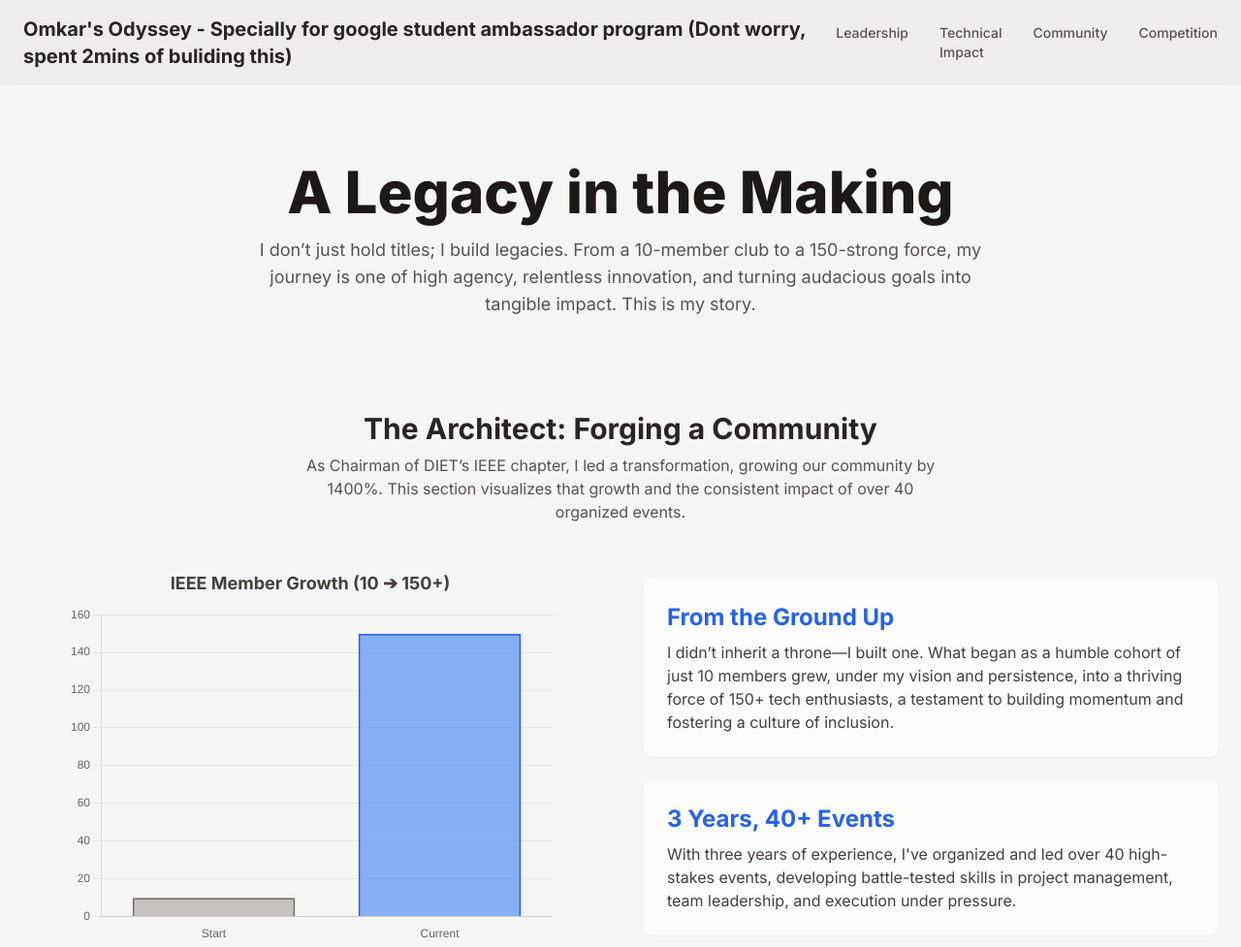
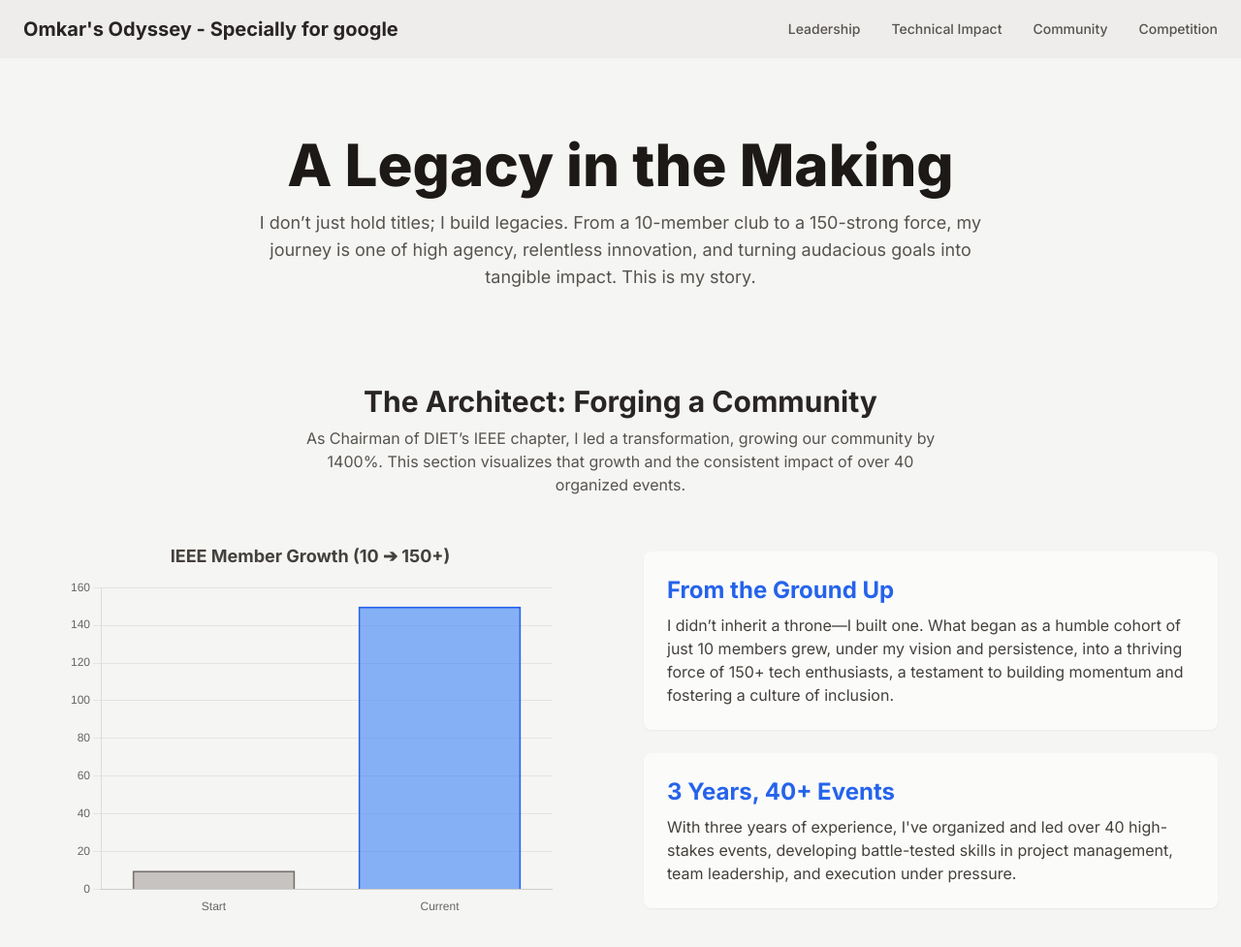
Before and after one commit to TheOmkarAmudala/Google-Ambassador, a plain HTML site: page index.html in a window 1280 px wide. Shown: the top 977 px of the page at 97% size. Drawn offline with nearby package versions, Linux system fonts and the light colour scheme.

Commit message:
Update index.html

```diff
--- a/index.html
+++ b/index.html
@@ -44,7 +44,7 @@
 <body class="antialiased">
     <header id="header" class="bg-stone-200/50 backdrop-blur-sm sticky top-0 z-50">
         <nav class="container mx-auto px-6 py-4 flex justify-between items-center">
-            <h1 class="text-xl font-bold text-stone-800">Omkar's Odyssey  -  Specially for google student ambassador program (Dont worry, spent 2mins of buliding this)</h1>
+            <h1 class="text-xl font-bold text-stone-800">Omkar's Odyssey  -  Specially for google </h1>
             <ul class="hidden md:flex space-x-8 text-sm font-medium">
                 <li><a href="#leadership" class="text-stone-600 hover:text-blue-600 transition-colors">Leadership</a></li>
                 <li><a href="#technical-impact" class="text-stone-600 hover:text-blue-600 transition-colors">Technical Impact</a></li>
```
